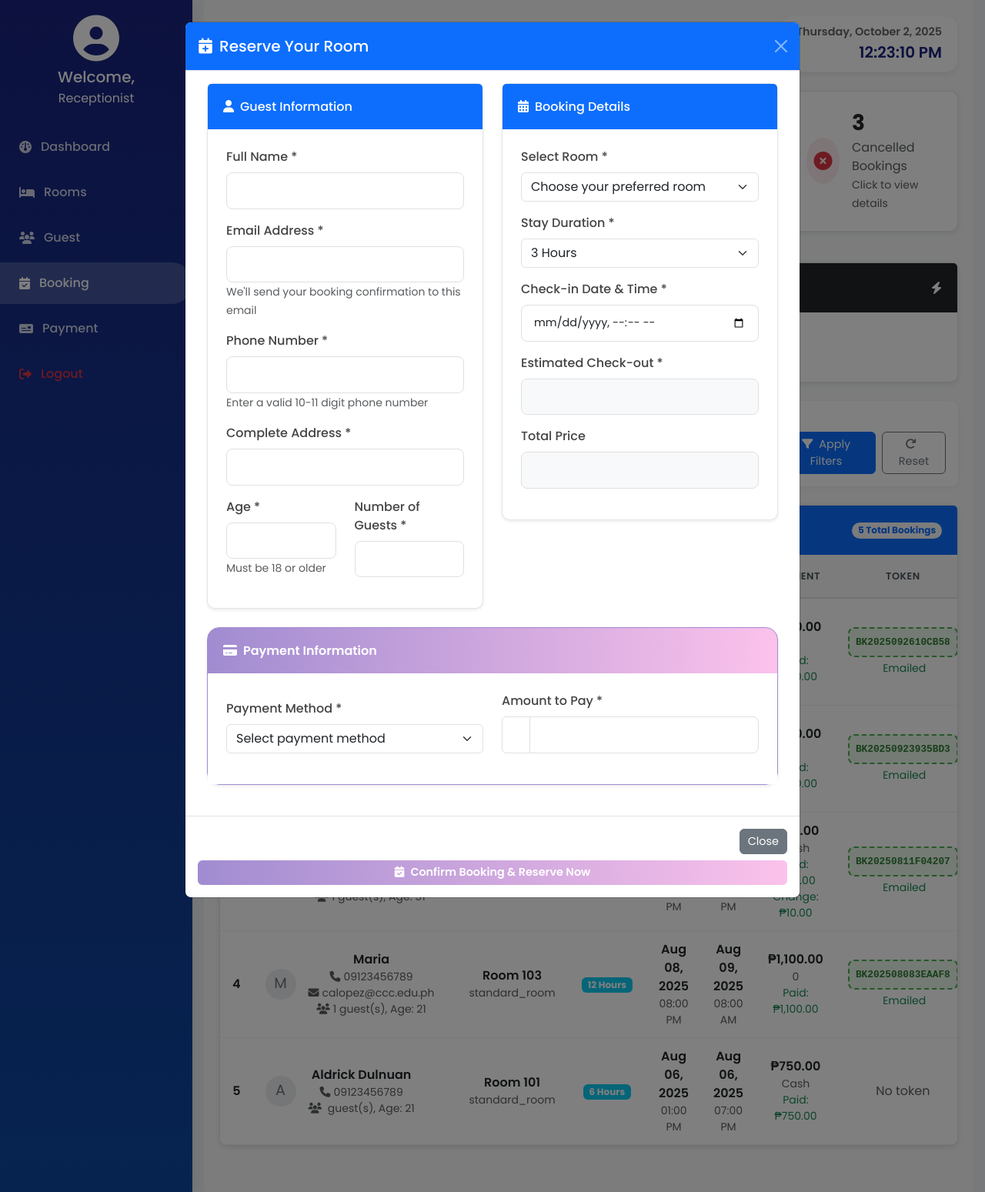
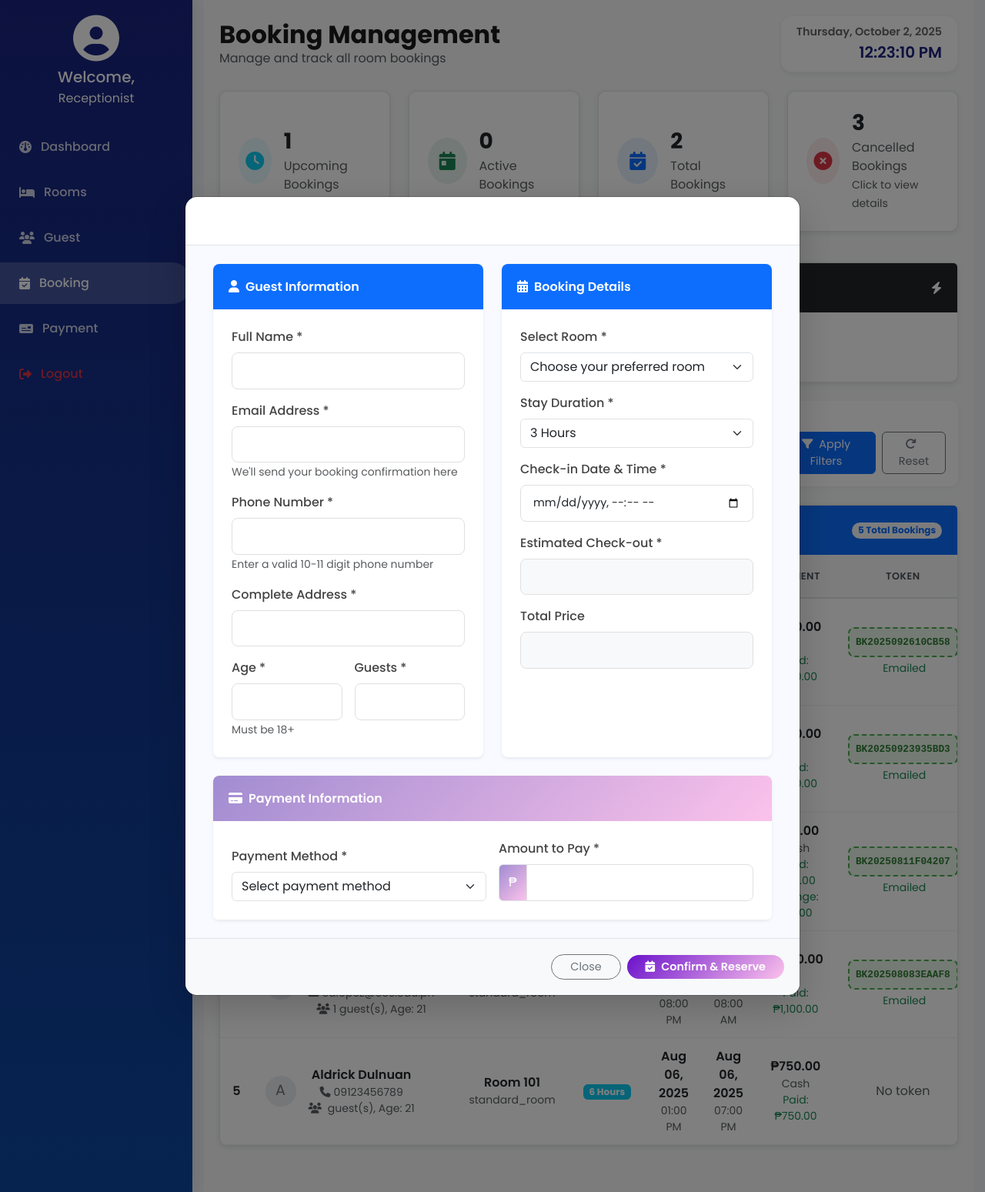
Before and after one commit to aglcode/HOTEL-MANAGEMENT, a PHP site: page /receptionist-booking.php in a window 1280 px wide, after a click on "New Booking". Shown: the whole page at 77% size. Run offline with PHP 8.4, Linux system fonts and the light colour scheme; data comes from the database, SQL or seed files in the repository.

Commit message:
latest commit

```diff
--- a/receptionist-booking.php
+++ b/receptionist-booking.php
@@ -843,53 +843,56 @@ $total_pages = ceil($total_records / $limit);
         </div>
     </div>
 
-    <!-- Booking Modal -->
+<!-- Booking Modal -->
 <div class="modal fade" id="bookingModal" tabindex="-1" aria-labelledby="bookingModalLabel" aria-hidden="true">
-    <div class="modal-dialog modal-lg">
-        <div class="modal-content">
-            <div class="modal-header bg-primary text-white">
-                <h5 class="modal-title" id="bookingModalLabel">
+    <div class="modal-dialog modal-lg modal-dialog-centered">
+        <div class="modal-content shadow-lg rounded-4 overflow-hidden">
+            <!-- Header -->
+            <div class="modal-header bg-gradient text-white" style="background: linear-gradient(135deg, #6a11cb 0%, #2575fc 100%);">
+                <h5 class="modal-title fw-bold" id="bookingModalLabel">
                     <i class="fas fa-calendar-plus me-2"></i>Reserve Your Room
                 </h5>
                 <button type="button" class="btn-close btn-close-white" data-bs-dismiss="modal" aria-label="Close"></button>
             </div>
+
+            <!-- Form -->
             <form method="POST" onsubmit="return validateBookingForm();">
-                <div class="modal-body">
-                    <div class="container">
-                        <div class="row">
+                <div class="modal-body p-4" style="background: #f9faff;">
+                    <div class="container-fluid">
+                        <div class="row g-4">
                             <!-- Guest Information -->
-                            <div class="col-md-6 mb-4">
-                                <div class="card shadow-sm">
-                                    <div class="card-header bg-primary text-white">
-                                        <h6 class="mb-0"><i class="fas fa-user me-2"></i>Guest Information</h6>
+                            <div class="col-md-6">
+                                <div class="card border-0 shadow-sm h-100 rounded-3">
+                                    <div class="card-header bg-primary text-white rounded-top-3">
+                                        <h6 class="mb-0 fw-semibold"><i class="fas fa-user me-2"></i>Guest Information</h6>
                                     </div>
                                     <div class="card-body">
                                         <div class="mb-3">
-                                            <label for="guestName" class="form-label">Full Name *</label>
+                                            <label for="guestName" class="form-label fw-medium">Full Name *</label>
                                             <input type="text" name="guest_name" id="guestName" class="form-control" required>
                                         </div>
                                         <div class="mb-3">
-                                            <label for="email" class="form-label">Email Address *</label>
+                                            <label for="email" class="form-label fw-medium">Email Address *</label>
                                             <input type="email" name="email" id="email" class="form-control" required>
-                                            <small class="text-muted">We'll send your booking confirmation to this email</small>
+                                            <small class="text-muted">We'll send your booking confirmation here</small>
                                         </div>
                                         <div class="mb-3">
-                                            <label for="telephone" class="form-label">Phone Number *</label>
+                                            <label for="telephone" class="form-label fw-medium">Phone Number *</label>
                                             <input type="text" name="telephone" id="telephone" class="form-control" required pattern="\d{10,11}">
                                             <small class="text-muted">Enter a valid 10-11 digit phone number</small>
                                         </div>
                                         <div class="mb-3">
-                                            <label for="address" class="form-label">Complete Address *</label>
+                                            <label for="address" class="form-label fw-medium">Complete Address *</label>
                                             <input type="text" name="address" id="address" class="form-control" required>
                                         </div>
-                                        <div class="row">
-                                            <div class="col-md-6 mb-3">
-                                                <label for="age" class="form-label">Age *</label>
+                                        <div class="row g-3">
+                                            <div class="col-md-6">
+                                                <label for="age" class="form-label fw-medium">Age *</label>
                                                 <input type="number" name="age" id="age" class="form-control" required>
-                                                <small class="text-muted">Must be 18 or older</small>
+                                                <small class="text-muted">Must be 18+</small>
                                             </div>
-                                            <div class="col-md-6 mb-3">
-                                                <label for="numPeople" class="form-label">Number of Guests *</label>
+                                            <div class="col-md-6">
+                                                <label for="numPeople" class="form-label fw-medium">Guests *</label>
                                                 <input type="number" name="num_people" id="numPeople" class="form-control" required>
                                             </div>
                                         </div>
@@ -898,14 +901,14 @@ $total_pages = ceil($total_records / $limit);
                             </div>
 
                             <!-- Booking Details -->
-                            <div class="col-md-6 mb-4">
-                                <div class="card shadow-sm">
-                                    <div class="card-header bg-primary text-white">
-                                        <h6 class="mb-0"><i class="fas fa-calendar-alt me-2"></i>Booking Details</h6>
+                            <div class="col-md-6">
+                                <div class="card border-0 shadow-sm h-100 rounded-3">
+                                    <div class="card-header bg-primary text-white rounded-top-3">
+                                        <h6 class="mb-0 fw-semibold"><i class="fas fa-calendar-alt me-2"></i>Booking Details</h6>
                                     </div>
                                     <div class="card-body">
                                         <div class="mb-3">
-                                            <label for="roomNumber" class="form-label">Select Room *</label>
+                                            <label for="roomNumber" class="form-label fw-medium">Select Room *</label>
                                             <select name="room_number" id="roomNumber" class="form-select" required>
                                                 <option value="">Choose your preferred room</option>
                                                 <?php
@@ -918,7 +921,7 @@ $total_pages = ceil($total_records / $limit);
                                             </select>
                                         </div>
                                         <div class="mb-3">
-                                            <label for="duration" class="form-label">Stay Duration *</label>
+                                            <label for="duration" class="form-label fw-medium">Stay Duration *</label>
                                             <select name="duration" id="duration" class="form-select" required>
                                                 <option value="3">3 Hours</option>
                                                 <option value="6">6 Hours</option>
@@ -928,16 +931,16 @@ $total_pages = ceil($total_records / $limit);
                                             </select>
                                         </div>
                                         <div class="mb-3">
-                                            <label for="startDate" class="form-label">Check-in Date & Time *</label>
+                                            <label for="startDate" class="form-label fw-medium">Check-in Date & Time *</label>
                                             <input type="datetime-local" name="start_date" id="startDate" class="form-control" required>
                                         </div>
                                         <div class="mb-3">
-                                            <label for="endDate" class="form-label">Estimated Check-out *</label>
+                                            <label for="endDate" class="form-label fw-medium">Estimated Check-out *</label>
                                             <input type="text" id="endDate" class="form-control bg-light" readonly>
                                         </div>
                                         <div class="mb-3">
-                                            <label for="totalPrice" class="form-label">Total Price</label>
-                                            <input type="text" id="totalPrice" class="form-control bg-light" readonly>
+                                            <label for="totalPrice" class="form-label fw-medium">Total Price</label>
+                                            <input type="text" id="totalPrice" class="form-control bg-light fw-semibold" readonly>
                                         </div>
                                     </div>
                                 </div>
@@ -945,85 +948,89 @@ $total_pages = ceil($total_records / $limit);
                         </div>
 
                         <!-- Payment Information -->
-                        <div class="card shadow-sm mb-4" style="border-radius: 16px; border: 1px solid #a18cd1; background: linear-gradient(90deg, #a18cd1 0%, #fbc2eb 100%);">
-                            <div class="card-header text-white" style="background: transparent; border-bottom: none;">
-                                <h6 class="mb-0" style="font-weight:600;">
+                        <div class="card shadow-sm border-0 mt-4 rounded-3">
+                            <div class="card-header text-white rounded-top-3" style="background: linear-gradient(135deg, #a18cd1 0%, #fbc2eb 100%);">
+                                <h6 class="mb-0 fw-semibold">
                                     <i class="fas fa-credit-card me-2"></i>Payment Information
                                 </h6>
                             </div>
-                            <div class="card-body bg-white rounded-bottom" style="border-radius: 0 0 16px 16px;">
-                                <div class="row align-items-end">
-                                    <div class="col-md-6 mb-3">
-                                        <label for="paymentMode" class="form-label">Payment Method *</label>
+                            <div class="card-body bg-white rounded-bottom">
+                                <div class="row g-3 align-items-end">
+                                    <div class="col-md-6">
+                                        <label for="paymentMode" class="form-label fw-medium">Payment Method *</label>
                                         <select name="payment_mode" id="paymentMode" class="form-select" required onchange="togglePaymentFields();">
                                             <option value="">Select payment method</option>
-                                            <option value="Cash">&#x1F4B5; Cash Payment</option>
-                                            <option value="GCash">&#x1F4F1; GCash</option>
+                                            <option value="Cash">💵 Cash Payment</option>
+                                            <option value="GCash">📱 GCash</option>
                                         </select>
                                     </div>
-                                    <div class="col-md-6 mb-3">
-                                        <label for="amountPaid" class="form-label">Amount to Pay *</label>
+                                    <div class="col-md-6">
+                                        <label for="amountPaid" class="form-label fw-medium">Amount to Pay *</label>
                                         <div class="input-group">
-                                            <span class="input-group-text bg-gradient" style="background: linear-gradient(90deg, #a18cd1 0%, #fbc2eb 100%); color: #fff;">₱</span>
+                                            <span class="input-group-text" style="background: linear-gradient(135deg, #a18cd1 0%, #fbc2eb 100%); color: #fff;">₱</span>
                                             <input type="number" name="amount_paid" id="amountPaid" class="form-control" min="0" step="0.01" required oninput="calculateChange();">
                                         </div>
                                     </div>
                                 </div>
+
                                 <!-- GCash Section -->
-                                <div id="gcashSection" class="row mt-3" style="display: none;">
+                                <div id="gcashSection" class="row mt-4" style="display: none;">
                                     <div class="col-md-8">
-                                        <div style="background: #e9f3ff; border-radius: 12px; padding: 20px; margin-bottom: 16px;">
-                                            <div style="background: #b6dbff; border-radius: 8px; padding: 16px; margin-bottom: 16px;">
-                                                <strong><i class="fas fa-info-circle me-2"></i>GCash Payment Instructions:</strong>
-                                                <ol class="mb-0 mt-2" style="padding-left: 18px; color: #1a237e;">
-                                                    <li>Send your payment to the GCash number provided</li>
-                                                    <li>Take a screenshot of the transaction</li>
-                                                    <li>Enter the 13-digit reference number below</li>
-                                                </ol>
-                                            </div>
-                                            <div class="mb-2">
-                                                <label for="referenceNumber" class="form-label">GCash Reference Number *</label>
+                                        <div class="p-3 rounded-3" style="background: #f0f4ff;">
+                                            <strong class="d-block mb-2"><i class="fas fa-info-circle me-2"></i>GCash Payment Instructions:</strong>
+                                            <ol class="mb-0 ps-3 text-dark">
+                                                <li>Send your payment to the GCash number provided</li>
+                                                <li>Take a screenshot of the transaction</li>
+                                                <li>Enter the 13-digit reference number below</li>
+                                            </ol>
+                                            <div class="mt-3">
+                                                <label for="referenceNumber" class="form-label fw-medium">GCash Reference Number *</label>
                                                 <input type="text" name="reference_number" id="referenceNumber" class="form-control" placeholder="Enter 13-digit reference number" maxlength="13" pattern="\d{13}">
-                                                <small class="text-muted">This can be found in your GCash transaction receipt</small>
+                                                <small class="text-muted">Found in your GCash transaction receipt</small>
                                             </div>
                                         </div>
                                     </div>
                                     <div class="col-md-4 d-flex align-items-stretch">
-                                        <div style="background: linear-gradient(135deg, #e0e7ff 0%, #fbc2eb 100%); border-radius: 12px; padding: 20px; width: 100%; display: flex; flex-direction: column; align-items: center; justify-content: center;">
-                                            <div style="color: #0063F7; font-weight: bold; font-size: 1.2rem; margin-bottom: 8px;">
+                                        <div class="text-center p-3 rounded-3 shadow-sm" style="background: linear-gradient(135deg, #e0e7ff 0%, #fbc2eb 100%);">
+                                            <div class="fw-bold mb-2" style="color: #0063F7; font-size: 1.2rem;">
                                                 <i class="fab fa-google-pay"></i> G<span style="color:#0063F7;">Pay</span>
                                             </div>
-                                            <div style="font-size: 1rem; color: #333;">GCash Number:</div>
-                                            <div style="font-size: 1.5rem; font-weight: bold; color: #4f46e5; margin-bottom: 6px;">09123456789</div>
-                                            <div style="font-size: 1rem; color: #333;">Account Name:</div>
-                                            <div style="font-weight: 500; color: #4f46e5;">Gitarra Apartelle</div>
+                                            <p class="mb-1 text-dark">GCash Number:</p>
+                                            <h5 class="fw-bold text-primary mb-2">09123456789</h5>
+                                            <p class="mb-1 text-dark">Account Name:</p>
+                                            <p class="fw-semibold text-primary mb-0">Gitarra Apartelle</p>
                                         </div>
                                     </div>
                                 </div>
-                                <!-- End GCash Section -->
-                                <div class="row" id="cashSection" style="display: none;">
-                                    <div class="col-md-6 mb-3">
-                                        <label for="changeAmount" class="form-label">Change</label>
+
+                                <!-- Cash Section -->
+                                <div class="row mt-3" id="cashSection" style="display: none;">
+                                    <div class="col-md-6">
+                                        <label for="changeAmount" class="form-label fw-medium">Change</label>
                                         <div class="input-group">
-                                            <span class="input-group-text bg-gradient" style="background: linear-gradient(90deg, #a18cd1 0%, #fbc2eb 100%); color: #fff;">₱</span>
+                                            <span class="input-group-text" style="background: linear-gradient(135deg, #a18cd1 0%, #fbc2eb 100%); color: #fff;">₱</span>
                                             <input type="text" id="changeAmount" class="form-control" readonly value="0.00">
                                         </div>
                                     </div>
                                 </div>
                             </div>
                         </div>
+
                     </div>
                 </div>
-                <div class="modal-footer">
-                    <button type="button" class="btn btn-secondary" data-bs-dismiss="modal">Close</button>
-                    <button type="submit" class="btn btn-primary w-100" style="background: linear-gradient(90deg, #a18cd1 0%, #fbc2eb 100%); border: none; font-weight:600;">
-                        <i class="fas fa-calendar-check me-2"></i>Confirm Booking & Reserve Now
+
+                <!-- Footer -->
+                <div class="modal-footer bg-light p-3">
+                    <button type="button" class="btn btn-outline-secondary rounded-pill px-4" data-bs-dismiss="modal">Close</button>
+                    <button type="submit" class="btn btn-primary rounded-pill px-4" style="background: linear-gradient(135deg, #6a11cb 0%, #fbc2eb 100%); border: none; font-weight:600;">
+                        <i class="fas fa-calendar-check me-2"></i>Confirm & Reserve
                     </button>
                 </div>
             </form>
         </div>
     </div>
 </div>
+
 
     <!-- Cancel Booking Modal -->
     <div class="modal fade" id="cancelBookingModal" tabindex="-1" aria-labelledby="cancelBookingModalLabel" aria-hidden="true">
```
Also changed, not shown: check-in.php (+10 -6 lines), get-guest-receipt.php (+22 -1 lines), receptionist-guest.php (+174 -214 lines), receptionist-payment.php (+44 -78 lines), receptionist-room.php (+37 -8 lines).
